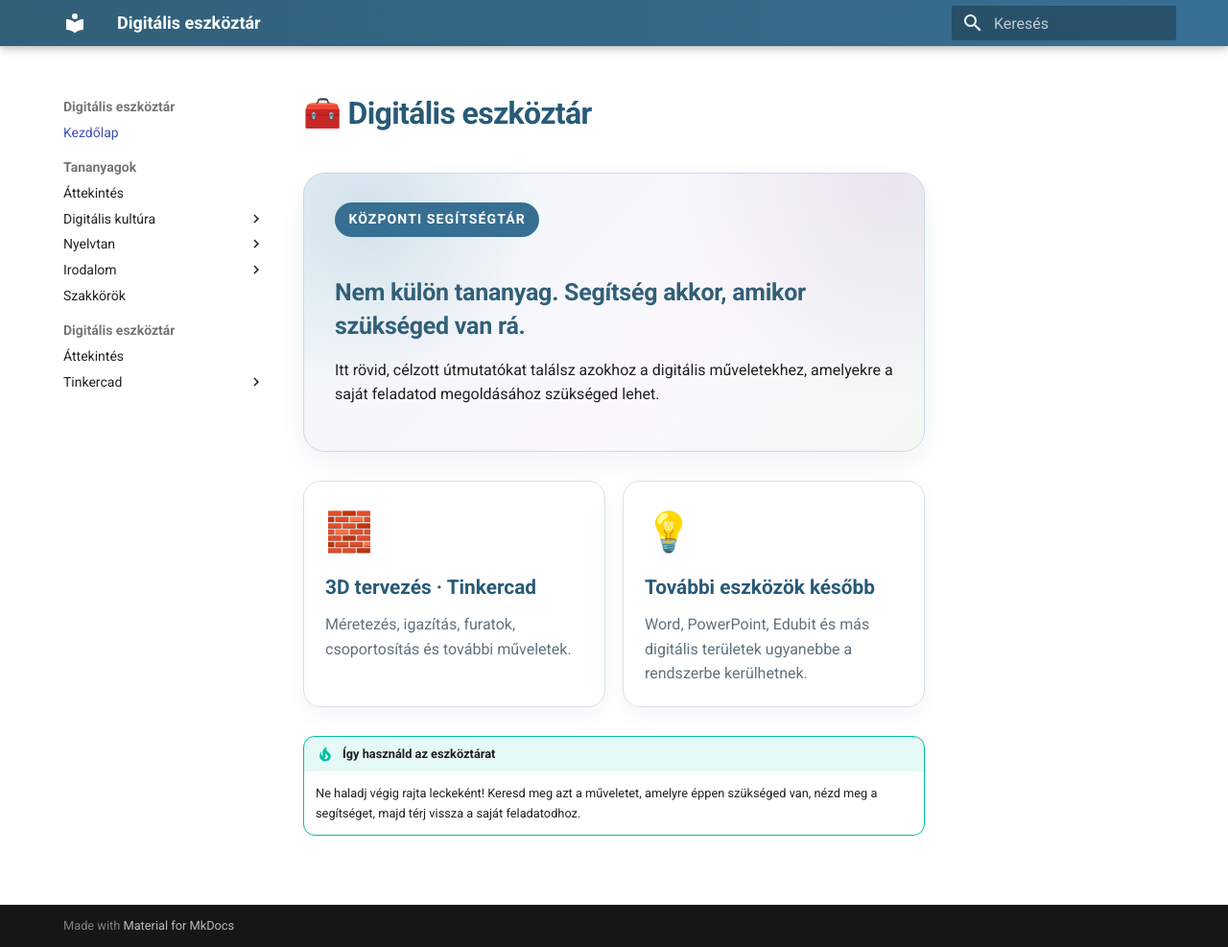
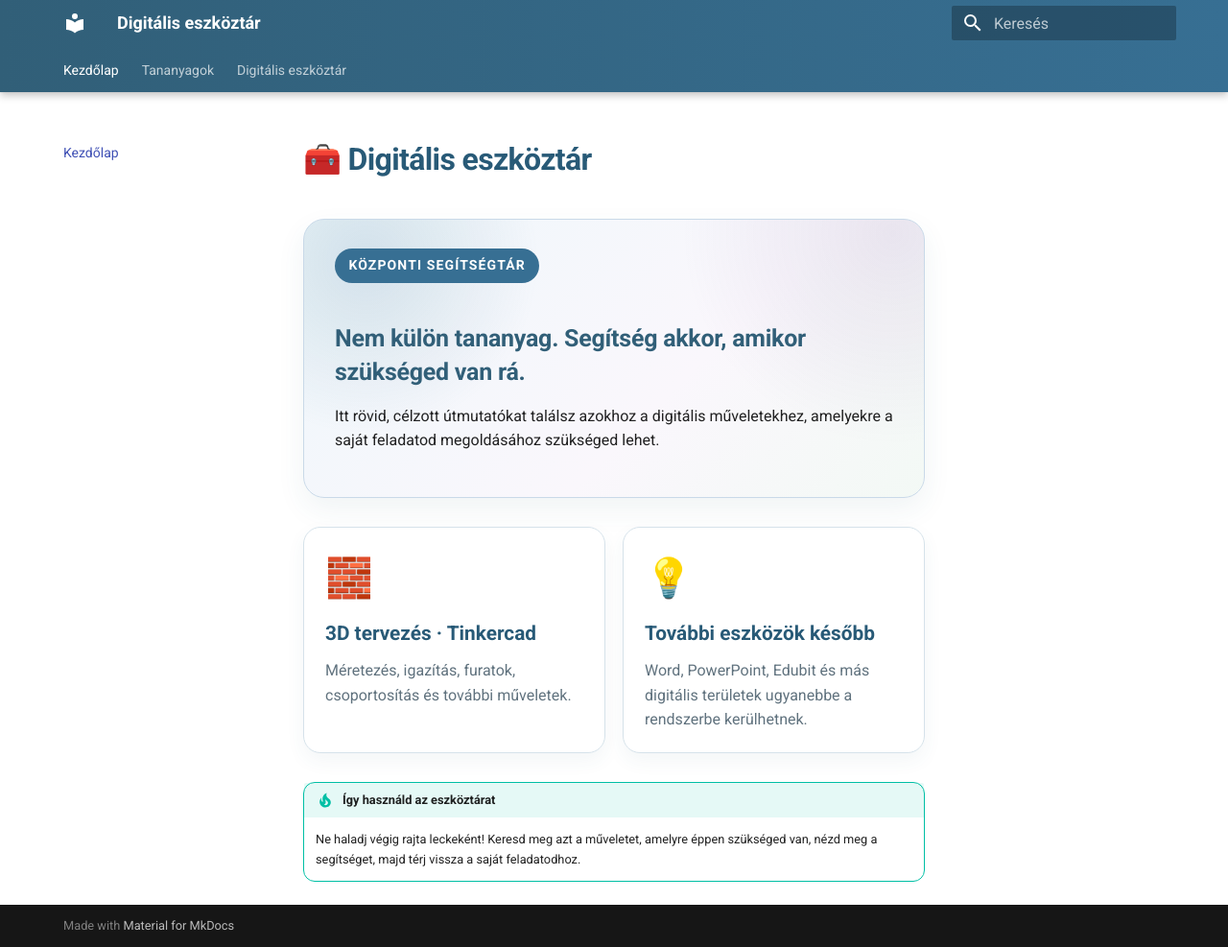
Before and after one commit to bsuszter/digitalis-eszkoztar, an MkDocs documentation site: the page built from docs/index.md, in a window 1280 px wide and 987 px high. Shown: the whole window at 96% size. Built offline with MkDocs 1.6.1 and Material for MkDocs 9.7.7, drawn with Linux system fonts in a browser that asks for light colours; part of the change alters nothing that is shown.

Commit message:
Improve navigation and update toolkit paths

```diff
--- a/mkdocs.yml
+++ b/mkdocs.yml
@@ -7,7 +7,10 @@ theme:
   language: hu
   features:
     - navigation.instant
+    - navigation.tabs
+    - navigation.tabs.sticky
     - navigation.sections
+    - navigation.path
     - navigation.top
     - search.suggest
     - search.highlight
@@ -61,23 +64,23 @@ nav:
   - Digitális eszköztár:
       - Áttekintés: eszkoztar/index.md
       - Tinkercad:
-          - Áttekintés: tinkercad/index.md
+          - Áttekintés: eszkoztar/tinkercad/index.md
           - Alapműveletek:
-              - Navigáció: tinkercad/navigacio.md
-              - Alakzatok és munkasík: tinkercad/alakzatok-munkasik.md
-              - Mozgatás, forgatás és emelés: tinkercad/mozgas-forgatas-emeles.md
-              - Méretezés és igazítás: tinkercad/meretezes.md
+              - Navigáció: eszkoztar/tinkercad/navigacio.md
+              - Alakzatok és munkasík: eszkoztar/tinkercad/alakzatok-munkasik.md
+              - Mozgatás, forgatás és emelés: eszkoztar/tinkercad/mozgas-forgatas-emeles.md
+              - Méretezés és igazítás: eszkoztar/tinkercad/meretezes.md
           - Alakítás és szerkesztés:
-              - Furat készítése: tinkercad/furat.md
-              - Csoportosítás és szétbontás: tinkercad/csoportositas.md
-              - Másolás és ismétlés: tinkercad/masolas-ismetles.md
-              - Szöveg és felirat: tinkercad/szoveg.md
-              - Szabadkézi rajzolás – Scribble: tinkercad/szabadkezi-rajzolas.md
+              - Furat készítése: eszkoztar/tinkercad/furat.md
+              - Csoportosítás és szétbontás: eszkoztar/tinkercad/csoportositas.md
+              - Másolás és ismétlés: eszkoztar/tinkercad/masolas-ismetles.md
+              - Szöveg és felirat: eszkoztar/tinkercad/szoveg.md
+              - Szabadkézi rajzolás – Scribble: eszkoztar/tinkercad/szabadkezi-rajzolas.md
           - Kész és külső elemek:
-              - Kész modellek keresése és beillesztése: tinkercad/kesz-modellek.md
-              - Importálás: tinkercad/importalas.md
+              - Kész modellek keresése és beillesztése: eszkoztar/tinkercad/kesz-modellek.md
+              - Importálás: eszkoztar/tinkercad/importalas.md
           - Együttműködés:
-              - Kollaboráció: tinkercad/kollaboracio.md
+              - Kollaboráció: eszkoztar/tinkercad/kollaboracio.md
           - 3D nyomtatás:
-              - 3D nyomtatásra előkészítés: tinkercad/nyomtatas-elokeszites.md
-              - Exportálás STL-be: tinkercad/exportalas-stl.md
+              - 3D nyomtatásra előkészítés: eszkoztar/tinkercad/nyomtatas-elokeszites.md
+              - Exportálás STL-be: eszkoztar/tinkercad/exportalas-stl.md
```
